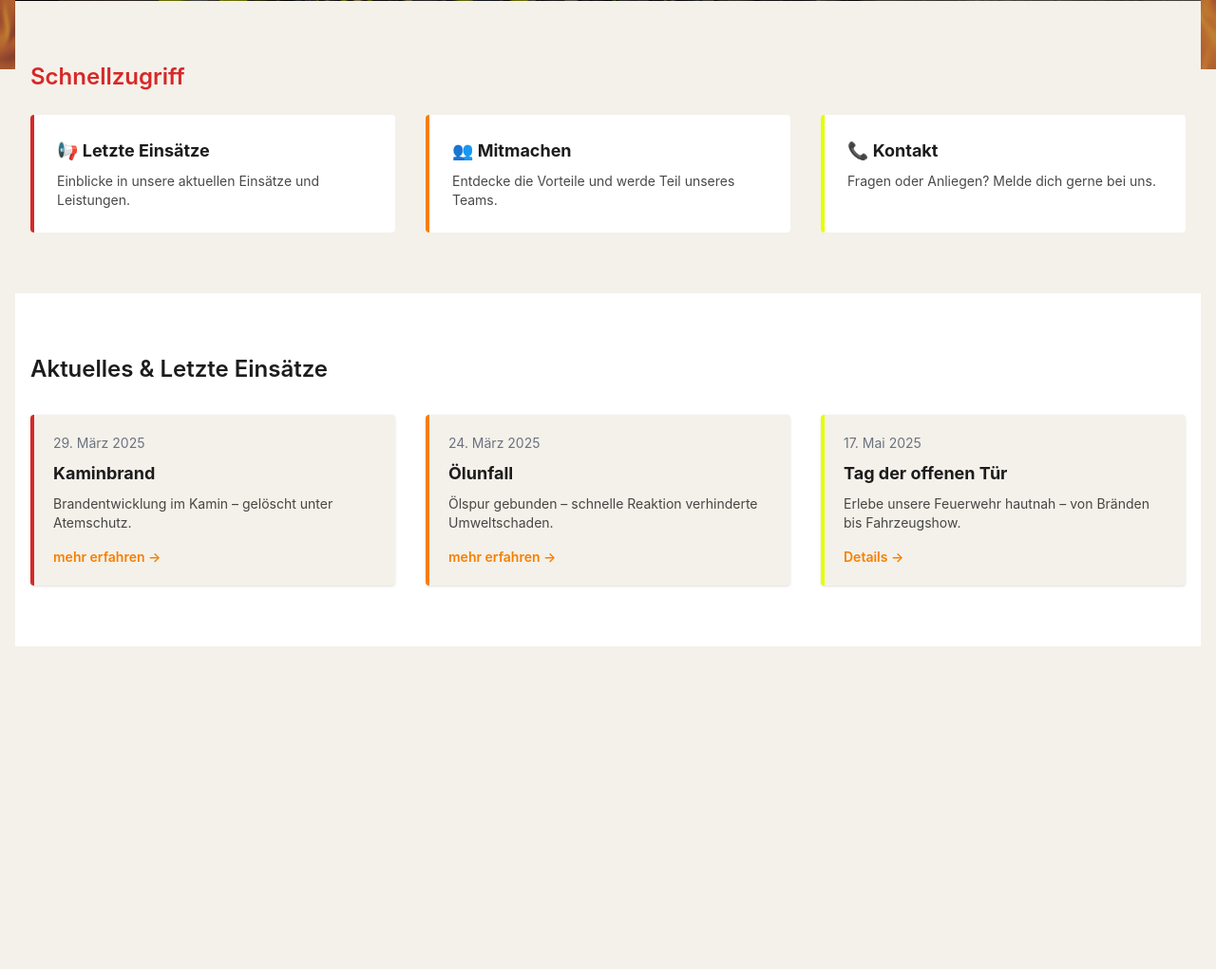
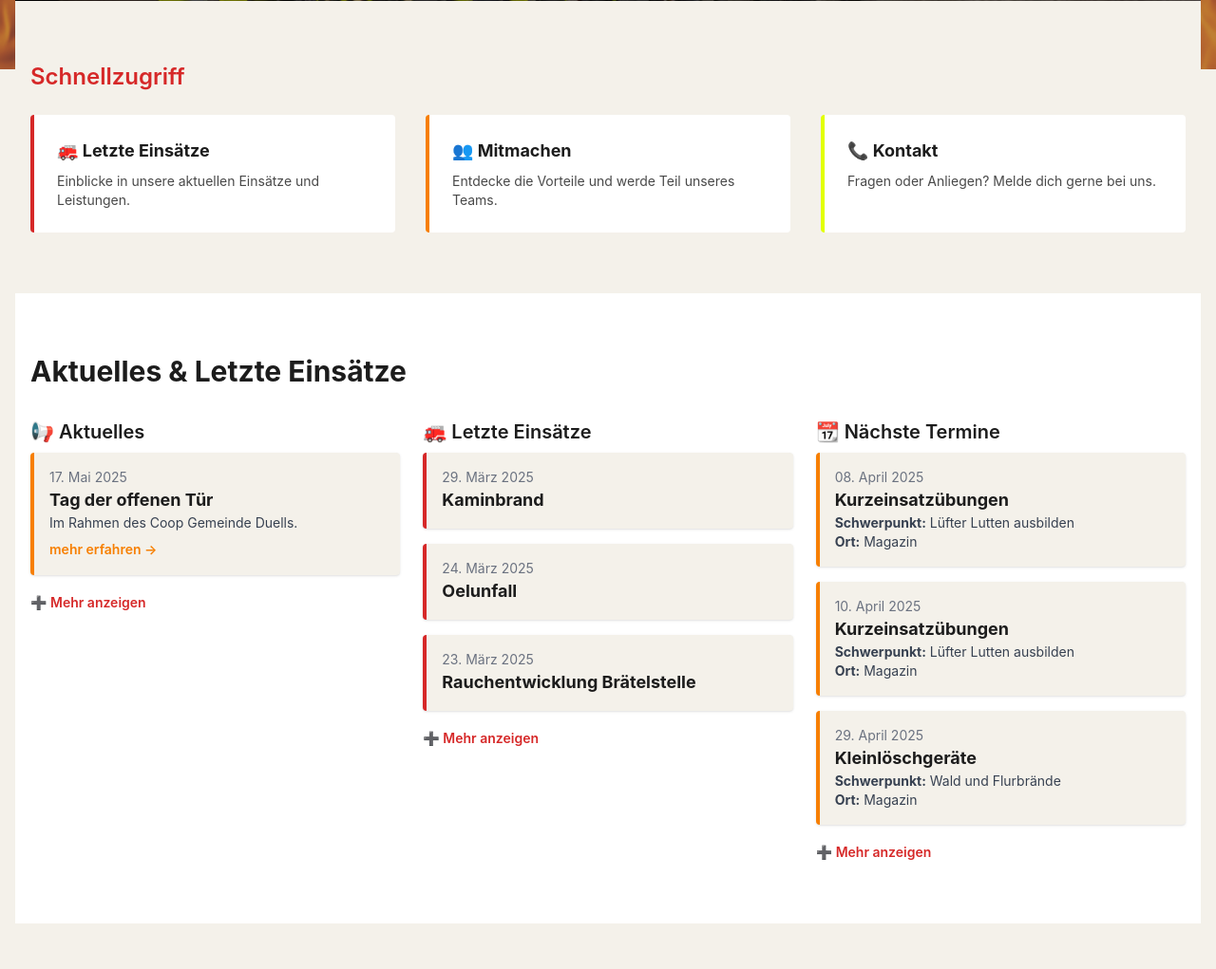
Before and after one commit to timo-reinschmidt/Feuerwehr-meiringen, a Flask app: page / in a window 1280 px wide. Shown: the part 727-1748 px from the top of the page at 95% size. Before the commit the page ends 1408 px from the top, so only its background shows below. Run offline with Flask 3, Linux system fonts and the light colour scheme; some libraries are stand-ins or nearby versions.

Commit message:
modified the date display for last incidents, added a facivon, changed the columns number of 2 to 3 for the events list, a news.json file has been added

```diff
--- /dev/null
+++ b/static/data/news.json
@@ -0,0 +1,10 @@
+[
+  {
+    "datum": "17.05.2025",
+    "titel": "Tag der offenen Tür",
+    "beschreibung": "Im Rahmen des Coop\nGemeinde Duells.",
+    "ort": "Feuerwehr Magazin Meiringen",
+    "zeit": "13:00-17:00",
+    "link": "/news/neue-webseite"
+  }
+]
--- a/templates/base.html
+++ b/templates/base.html
@@ -13,6 +13,7 @@
 
     <!-- Custom Styles -->
     <link rel="stylesheet" href="/static/css/styles.css">
+    <link rel="icon" type="image/png" href="/static/icons/feuerwehr-meiringen_logo.png">
 
     <!-- Tailwind Theme Erweiterung -->
     <script>
--- a/templates/index.html
+++ b/templates/index.html
@@ -41,7 +41,7 @@
         <h2 class="text-2xl font-semibold mb-6 text-fwrot">Schnellzugriff</h2>
         <div class="grid grid-cols-1 md:grid-cols-3 gap-8">
             <a href="/einsaetze" class="group bg-white border-l-4 border-fwrot hover:shadow-md transition p-6 rounded">
-                <h3 class="text-lg font-bold group-hover:text-fwrot">📢 Letzte Einsätze</h3>
+                <h3 class="text-lg font-bold group-hover:text-fwrot">🚒 Letzte Einsätze</h3>
                 <p class="text-sm text-fwblack/80 mt-2">Einblicke in unsere aktuellen Einsätze und Leistungen.</p>
             </a>
             <a href="/mitmachen"
@@ -59,38 +59,55 @@
 </section>
 
 <!-- AKTUELLES / VORSCHAU EINSÄTZE -->
-<section class="py-16 bg-white">
+<section class="py-16 bg-white" x-data="startseiteApp()" x-init="loadAll()">
     <div class="max-w-7xl mx-auto px-4">
-        <h2 class="text-2xl font-semibold text-fwblack mb-8">Aktuelles & Letzte Einsätze</h2>
-        <div class="grid grid-cols-1 md:grid-cols-3 gap-8">
-            <div class="bg-fwbeige p-5 rounded shadow flex flex-col justify-between border-l-4 border-fwrot">
+        <h2 class="text-3xl font-bold mb-8 text-fwblack">Aktuelles & Letzte Einsätze</h2>
+
+        <!-- GRID -->
+        <div class="grid md:grid-cols-3 gap-6">
+
+            <!-- Aktuelles -->
             <div>
-                    <p class="text-sm text-gray-500 mb-2">29. März 2025</p>
-                    <h3 class="font-bold text-lg text-fwblack">Kaminbrand</h3>
-                    <p class="text-sm mt-2 text-fwblack/80">Brandentwicklung im Kamin – gelöscht unter Atemschutz.</p>
+                <h3 class="text-xl font-semibold mb-2">📢 Aktuelles</h3>
+                <template x-for="(item, index) in aktuelleNews.slice(0, 3)" :key="index">
+                    <div class="bg-fwbeige p-4 rounded shadow border-l-4 border-fworange mb-4">
+                        <p class="text-sm text-gray-500" x-text="formatDatum(item.datum)"></p>
+                        <h4 class="font-bold text-lg" x-text="item.titel"></h4>
+                        <p class="text-sm text-gray-700" x-text="item.beschreibung"></p>
+                        <a :href="item.link || '#'" class="text-fworange font-semibold text-sm mt-2 inline-block">mehr
+                            erfahren →</a>
                     </div>
-                <a href="/einsaetze" class="mt-4 text-sm text-fworange font-semibold hover:underline">mehr erfahren
-                    →</a>
+                </template>
+                <a href="/news" class="text-fwrot font-semibold text-sm">➕ Mehr anzeigen</a>
             </div>
-            <div class="bg-fwbeige p-5 rounded shadow flex flex-col justify-between border-l-4 border-fworange">
+
+            <!-- Letzte Einsätze -->
             <div>
-                    <p class="text-sm text-gray-500 mb-2">24. März 2025</p>
-                    <h3 class="font-bold text-lg text-fwblack">Ölunfall</h3>
-                    <p class="text-sm mt-2 text-fwblack/80">Ölspur gebunden – schnelle Reaktion verhinderte
-                        Umweltschaden.</p>
+                <h3 class="text-xl font-semibold mb-2">🚒 Letzte Einsätze</h3>
+                <template x-for="(item, index) in letzteEinsaetze.slice(0, 3)" :key="index">
+                    <div class="bg-fwbeige p-4 rounded shadow border-l-4 border-fwrot mb-4">
+                        <p class="text-sm text-gray-500" x-text="formatDatum(item.datum)"></p>
+                        <h4 class="font-bold text-lg" x-text="item.titel"></h4>
+                        <p class="text-sm text-gray-700" x-text="item.beschreibung"></p>
                     </div>
-                <a href="/einsaetze" class="mt-4 text-sm text-fworange font-semibold hover:underline">mehr erfahren
-                    →</a>
+                </template>
+                <a href="/einsaetze" class="text-fwrot font-semibold text-sm">➕ Mehr anzeigen</a>
             </div>
-            <div class="bg-fwbeige p-5 rounded shadow flex flex-col justify-between border-l-4 border-fwneon">
+
+            <!-- Nächste Termine -->
             <div>
-                    <p class="text-sm text-gray-500 mb-2">17. Mai 2025</p>
-                    <h3 class="font-bold text-lg text-fwblack">Tag der offenen Tür</h3>
-                    <p class="text-sm mt-2 text-fwblack/80">Erlebe unsere Feuerwehr hautnah – von Bränden bis
-                        Fahrzeugshow.</p>
+                <h3 class="text-xl font-semibold mb-2">📆 Nächste Termine</h3>
+                <template x-for="(item, index) in naechsteTermine.slice(0, 3)" :key="index">
+                    <div class="bg-fwbeige p-4 rounded shadow border-l-4 border-fworange mb-4">
+                        <p class="text-sm text-gray-500" x-text="formatDatum(item.datum)"></p>
+                        <h4 class="font-bold text-lg" x-text="item.thema || item.titel"></h4>
+                        <p class="text-sm text-gray-700" x-show="item.schwerpunkt"><strong>Schwerpunkt:</strong> <span
+                                x-text="item.schwerpunkt"></span></p>
+                        <p class="text-sm text-gray-700" x-show="item.ort"><strong>Ort:</strong> <span
+                                x-text="item.ort"></span></p>
                     </div>
-                <a href="/einsaetze#tag-der-offenen-tuer-section"
-                   class="mt-4 text-sm text-fworange font-semibold hover:underline">Details →</a>
+                </template>
+                <a href="/mitmachen" class="text-fwrot font-semibold text-sm">➕ Mehr anzeigen</a>
             </div>
         </div>
     </div>
@@ -115,4 +132,60 @@
         }
     }
 </script>
+<script>
+    function startseiteApp() {
+        return {
+            aktuelleNews: [],
+            letzteEinsaetze: [],
+            naechsteTermine: [],
+
+            async loadAll() {
+                const [newsRes, einsatzRes, termineRes] = await Promise.all([
+                    fetch('/static/data/news.json'),
+                    fetch('/static/data/einsaetze.json'),
+                    fetch('/static/data/termine.json')
+                ]);
+
+                this.aktuelleNews = (await newsRes.json())
+                    .filter(e => this.istInZukunft(e.datum))
+                    .sort((a, b) => this.sortiereNachDatum(a.datum, b.datum));
+
+                const einsatzObj = await einsatzRes.json();
+                const alleEinsaetze = Object.values(einsatzObj).flat();
+
+                this.letzteEinsaetze = alleEinsaetze
+                    .sort((a, b) => this.sortiereNachDatum(b.datum, a.datum));
+
+                this.naechsteTermine = (await termineRes.json())
+                    .filter(e => this.istInZukunft(e.datum))
+                    .sort((a, b) => this.sortiereNachDatum(a.datum, b.datum));
+            },
+
+            istInZukunft(datumStr) {
+                const heute = new Date();
+                const datum = new Date(datumStr.split('.').reverse().join('-'));
+                return datum >= heute;
+            },
+
+            sortiereNachDatum(a, b) {
+                const da = new Date(a.split('.').reverse().join('-'));
+                const db = new Date(b.split('.').reverse().join('-'));
+                return da - db;
+            },
+
+            formatDatum(d) {
+                if (d.includes('.')) {
+                    const [day, month, year] = d.split('.');
+                    return new Date(`${year}-${month}-${day}`).toLocaleDateString('de-CH', {
+                        day: '2-digit',
+                        month: 'long',
+                        year: 'numeric'
+                    });
+                } else {
+                    return new Date(d).toLocaleDateString('de-CH', {day: '2-digit', month: 'long', year: 'numeric'});
+                }
+            }
+        }
+    }
+</script>
 {% endblock %}
--- a/templates/mitmachen.html
+++ b/templates/mitmachen.html
@@ -28,7 +28,7 @@
             <p class="text-2xl font-semibold mt-4 text-fworange">Wir suchen DICH!</p>
         </div>
 
-        <div x-data="{ open: 0 }" class="space-y-4">
+        <div x-data="{ open: null }" class="space-y-4">
             <!-- Schritt 1: Kontaktformular -->
             <div class="border border-gray-300 rounded overflow-hidden">
                 <button @click="open === 0 ? open = null : open = 0"
@@ -137,7 +137,7 @@
         <template x-for="(eintraege, monat) in gruppiereNachMonat(zukunftsTermine)" :key="monat">
             <div class="mb-10">
                 <h3 class="text-xl font-bold mb-4 text-fwblack" x-text="monat"></h3>
-                <div class="grid md:grid-cols-2 gap-6">
+                <div class="grid md:grid-cols-3 gap-6">
                     <template x-for="(eintrag, index) in eintraege" :key="index">
                         <div class="bg-fwbeige p-4 rounded shadow border-l-4 border-fworange">
                             <p class="text-sm text-gray-500" x-text="eintrag.datum + ' (' + eintrag.tag + ')' "></p>
@@ -169,7 +169,7 @@
                 <template x-for="(eintraege, jahr) in gruppiereNachJahr(vergangeneTermine)" :key="jahr">
                     <div class="mb-6">
                         <h3 class="font-bold text-fwblack mb-2" x-text="jahr"></h3>
-                        <div class="grid md:grid-cols-2 gap-6">
+                        <div class="grid md:grid-cols-3 gap-6">
                             <template x-for="(eintrag, index) in eintraege" :key="index">
                                 <div class="bg-white p-4 rounded shadow border-l-4 border-gray-300">
                                     <p class="text-sm text-gray-500"
--- a/templates/ueber_uns.html
+++ b/templates/ueber_uns.html
@@ -7,7 +7,7 @@
     <div class="absolute inset-0 bg-fwrot/80"></div>
     <div class="relative z-10 text-white text-center px-4">
         <h1 class="text-4xl md:text-5xl font-bold drop-shadow">Über uns</h1>
-        <p class="text-md md:text-xl mt-2 drop-shadow">Erfahren Sie mehr über unsere Organisation, Geschichte und das
+        <p class="text-md md:text-xl mt-2 drop-shadow">Erfahre mehr über unsere Organisation, Geschichte und das
             Kommando.</p>
     </div>
 </section>
--- a/templates/ueber_uns_kontakt.html
+++ b/templates/ueber_uns_kontakt.html
@@ -7,7 +7,7 @@
     <div class="absolute inset-0 bg-black/50"></div>
     <div class="relative z-10 text-white text-center px-4">
         <h1 class="text-4xl md:text-5xl font-bold drop-shadow">Kontakt</h1>
-        <p class="text-md md:text-xl mt-2 drop-shadow">Wir sind für Sie da – melden Sie sich gern.</p>
+        <p class="text-md md:text-xl mt-2 drop-shadow">Wir sind für euch da – melde dich gern.</p>
     </div>
 </section>
 
@@ -38,7 +38,7 @@
 
             <!-- Kontaktformular -->
             <div>
-                <h2 class="text-2xl font-semibold mb-4 text-fwrot">Schreiben Sie uns</h2>
+                <h2 class="text-2xl font-semibold mb-4 text-fwrot">Schreibe uns</h2>
                 <form class="grid gap-4">
                     <input type="text" placeholder="Name *" required class="p-2 rounded border">
                     <input type="email" placeholder="E-Mail *" required class="p-2 rounded border">
```
Lines whose indentation alone changed are shown as unchanged.
